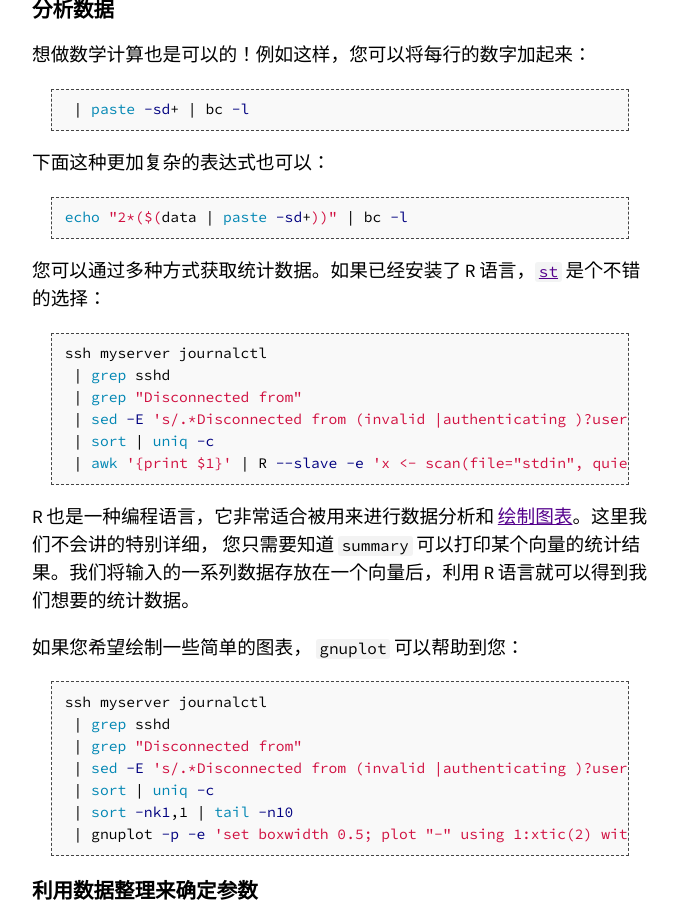
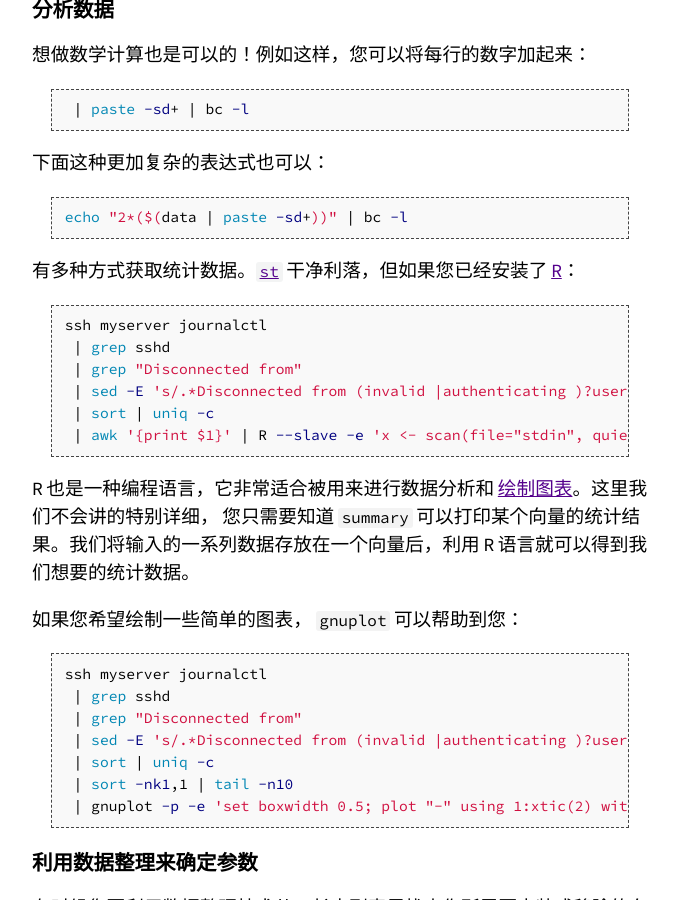
Before and after one commit to missing-semester-cn/missing-semester-cn.github.io, a Jekyll site: the page built from _2020/data-wrangling.md, in a window 1280 px wide and 900 px high, scrolled down 6671 px. Shown: the whole window, without its empty margins (300-978 px from the left). Built offline with Jekyll 4.4.1, drawn with Linux system fonts in a browser that asks for light colours.

Commit message:
Fix translation error and add url as in the English version
Rephrase the explanation for obtaining statistics using R and st.

````diff
--- a/_2020/data-wrangling.md
+++ b/_2020/data-wrangling.md
@@ -216,8 +216,7 @@ END { print rows }
 echo "2*($(data | paste -sd+))" | bc -l
 ```
 
-您可以通过多种方式获取统计数据。如果已经安装了 R 语言，[`st`](https://github.com/nferraz/st) 是个不错的选择：
-
+有多种方式获取统计数据。[`st`](https://github.com/nferraz/st) 干净利落，但如果您已经安装了 [R](https://www.r-project.org)：
 
 ```bash
 ssh myserver journalctl
````
